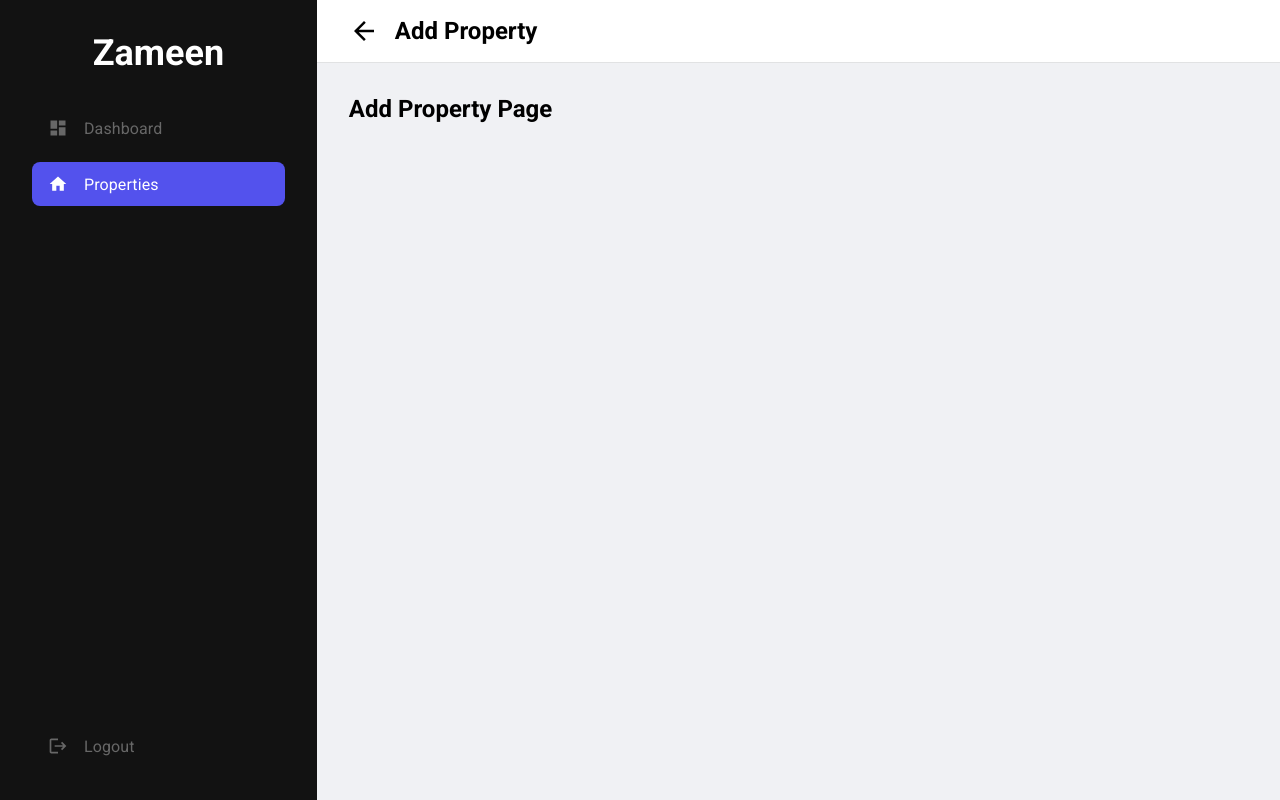
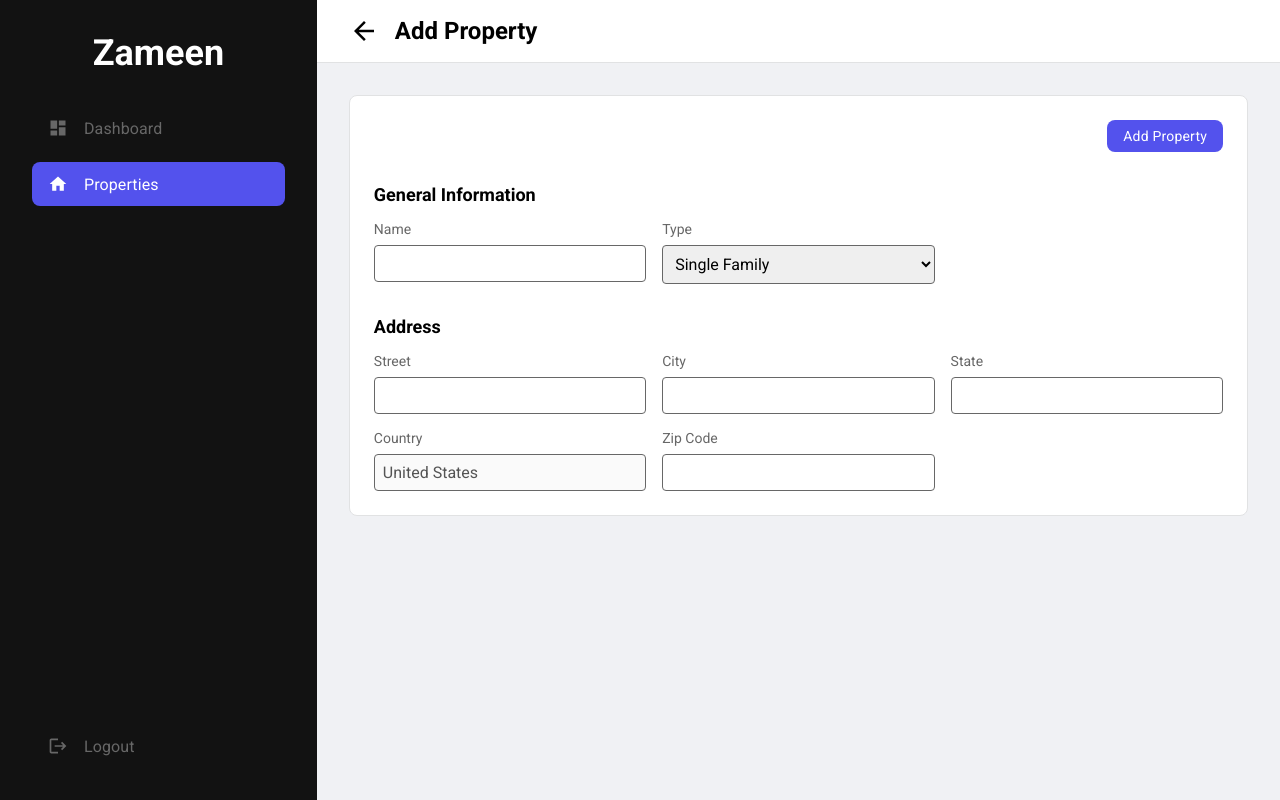
Before and after one commit to kahf-pms/kahf-admin-portal, a React (Vite) app: page /properties/add in a window 1280 px wide. Built offline with nearby package versions, Linux system fonts and the light colour scheme.

Commit message:
Add property

```diff
--- a/src/constants.js
+++ b/src/constants.js
@@ -1 +1 @@
-export const URL = "http://localhost:3000";
+export const URL = "https://kahf-api-1be9f74cbc92.herokuapp.com";
--- /dev/null
+++ b/src/features/api/properties/addProperty.js
@@ -0,0 +1,12 @@
+import axiosAuth from "../axiosAuth";
+
+const addProperty = async (accessToken, data) => {
+	try {
+		const response = await axiosAuth(accessToken).post("/properties", data);
+		return response;
+	} catch (err) {
+		throw new Error(err.message);
+	}
+};
+
+export default addProperty;
--- a/src/pages/properties/AddPropertyPage.jsx
+++ b/src/pages/properties/AddPropertyPage.jsx
@@ -1,9 +1,179 @@
+import { useState } from "react";
 import usePageName from "../../features/hooks/usePageName";
+import Button from "../../features/ui/button/Button";
+import Card from "../../features/ui/card/Card";
+import Input from "../../features/ui/input/Input";
+import addProperty from "../../features/api/properties/addProperty";
 
 const AddPropertyPage = () => {
 	usePageName("Add Property");
 
-	return <h3>Add Property Page</h3>;
+	const [propertyForm, setPropertyForm] = useState({
+		name: "",
+		type: "Single Family",
+		address: {
+			street: "",
+			city: "",
+			state: "",
+			country: "United States",
+			zipcode: "",
+		},
+	});
+
+	const handleAddProperty = async () => {
+		if (!propertyForm.name) return alert("Name is required.");
+		if (!propertyForm.type) return alert("Type is required.");
+		if (!propertyForm.address.street) return alert("Street is required.");
+		if (!propertyForm.address.city) return alert("City is required.");
+		if (!propertyForm.address.state) return alert("State is required.");
+		if (!propertyForm.address.country) return alert("Country is required.");
+		if (!propertyForm.address.zipcode)
+			return alert("Zip Code is required.");
+
+		try {
+			const response = await addProperty("", propertyForm);
+			console.log(response.data);
+		} catch (err) {
+			console.warn(err.message);
+		}
+	};
+
+	return (
+		<Card>
+			<div className="row sb">
+				<span></span>
+				<Button onClick={handleAddProperty}>Add Property</Button>
+			</div>
+			<section className="column gap1">
+				<h4>General Information</h4>
+				<div className="formGrid">
+					<Input>
+						<label htmlFor="name">Name</label>
+						<input
+							required
+							id="name"
+							type="text"
+							value={propertyForm.name}
+							onChange={(e) =>
+								setPropertyForm({
+									...propertyForm,
+									name: e.target.value,
+								})
+							}
+						/>
+					</Input>
+					<Input>
+						<label htmlFor="type">Type</label>
+						<select
+							id="type"
+							value={propertyForm.type}
+							onChange={(e) =>
+								setPropertyForm({
+									...propertyForm,
+									type: e.target.value,
+								})
+							}
+						>
+							<option value="Single Family">Single Family</option>
+							<option value="Duplex">Duplex</option>
+							<option value="Multi Family">Multi Family</option>
+						</select>
+					</Input>
+				</div>
+			</section>
+			<section className="column gap1">
+				<h4>Address</h4>
+				<div className="formGrid">
+					<Input>
+						<label htmlFor="street">Street</label>
+						<input
+							id="street"
+							type="text"
+							value={propertyForm.address.street}
+							onChange={(e) =>
+								setPropertyForm({
+									...propertyForm,
+									address: {
+										...propertyForm.address,
+										street: e.target.value,
+									},
+								})
+							}
+						/>
+					</Input>
+					<Input>
+						<label htmlFor="city">City</label>
+						<input
+							id="city"
+							type="text"
+							value={propertyForm.address.city}
+							onChange={(e) =>
+								setPropertyForm({
+									...propertyForm,
+									address: {
+										...propertyForm.address,
+										city: e.target.value,
+									},
+								})
+							}
+						/>
+					</Input>
+					<Input>
+						<label htmlFor="state">State</label>
+						<input
+							id="state"
+							type="text"
+							value={propertyForm.address.state}
+							onChange={(e) =>
+								setPropertyForm({
+									...propertyForm,
+									address: {
+										...propertyForm.address,
+										state: e.target.value,
+									},
+								})
+							}
+						/>
+					</Input>
+					<Input>
+						<label htmlFor="country">Country</label>
+						<input
+							disabled={true}
+							id="country"
+							type="text"
+							value={propertyForm.address.country}
+							onChange={(e) =>
+								setPropertyForm({
+									...propertyForm,
+									address: {
+										...propertyForm.address,
+										country: e.target.value,
+									},
+								})
+							}
+						/>
+					</Input>
+					<Input>
+						<label htmlFor="zipcode">Zip Code</label>
+						<input
+							id="zipcode"
+							type="text"
+							value={propertyForm.address.zipcode}
+							onChange={(e) =>
+								setPropertyForm({
+									...propertyForm,
+									address: {
+										...propertyForm.address,
+										zipcode: e.target.value,
+									},
+								})
+							}
+						/>
+					</Input>
+				</div>
+			</section>
+		</Card>
+	);
 };
 
 export default AddPropertyPage;
--- a/src/pages/properties/PropertyPage.jsx
+++ b/src/pages/properties/PropertyPage.jsx
@@ -93,6 +93,7 @@
 		<>
 			<Card>
 				<div className="row sb">
+					<span></span>
 					<div className="row gap05">
 						{canEdit ? (
 							<>
@@ -118,7 +119,7 @@
 				</div>
 
 				<section className="column gap1">
-					<h3>General Information</h3>
+					<h4>General Information</h4>
 					<div className="formGrid">
 						<Input>
 							<label htmlFor="name">Name</label>
@@ -160,7 +161,7 @@
 					</div>
 				</section>
 				<section className="column gap1">
-					<h3>Address</h3>
+					<h4>Address</h4>
 					<div className="formGrid">
 						<Input>
 							<label htmlFor="street">Street</label>
```
